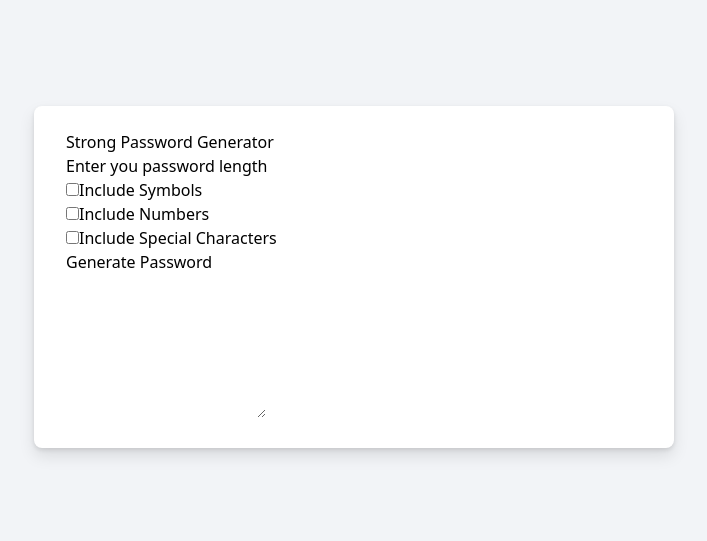
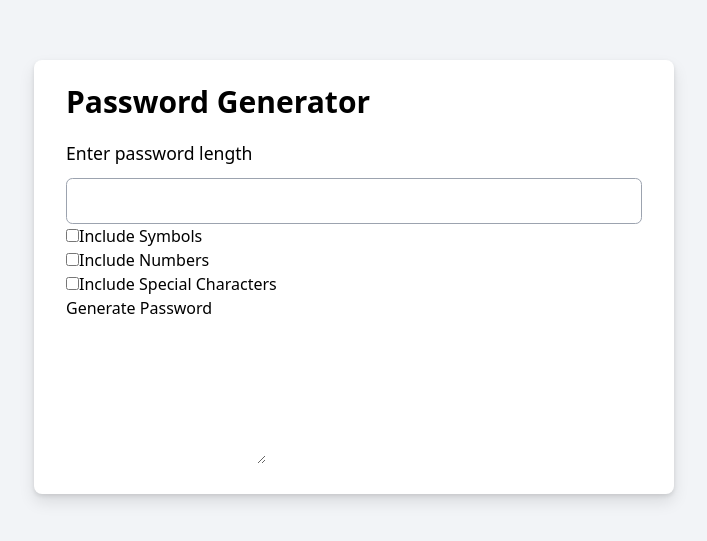
Before and after one commit to pxycknomdictator/password-generator, a React (Vite) app: page / in a window 1280 px wide. Shown: the part 123-664 px from the top of the page, without its empty margins (286-993 px from the left). Built offline with nearby package versions, Linux system fonts and the light colour scheme.

Commit message:
added styling in Input component

```diff
--- a/src/components/Heading.tsx
+++ b/src/components/Heading.tsx
@@ -1,3 +1,7 @@
 import { FC } from "react";
 
-export const Heading: FC = () => <h1>Strong Password Generator</h1>;
+export const Heading: FC = () => (
+  <h1 className="text-[1.5rem] text-center sm:text-left lg:text-3xl font-semibold mb-5">
+    Password Generator
+  </h1>
+);
--- a/src/components/Input.tsx
+++ b/src/components/Input.tsx
@@ -2,9 +2,16 @@ import { FC } from "react";
 
 export const Input: FC = () => (
   <form>
-    <div>
-      <label htmlFor="number">Enter you password length</label>
-      <input type="number" name="number" id="number" />
+    <div className="space-y-3">
+      <label className="text-[1.1rem]" htmlFor="number">
+        Enter password length
+      </label>
+      <input
+        className="w-full py-2 pl-3 text-xl inline-block outline-none border custom_transition border-gray-400 rounded-[.4rem] focus:border-blue-500 focus:border-[3px]"
+        type="number"
+        name="number"
+        id="number"
+      />
     </div>
   </form>
 );
--- a/src/index.css
+++ b/src/index.css
@@ -3,7 +3,14 @@
 @tailwind utilities;
 
 @layer base {
+  html,
+  body {
+    box-sizing: border-box;
+  }
   .custom_shadow {
     box-shadow: 0px 2px 4px rgba(0, 0, 0, 0.1), 0px 8px 16px rgba(0, 0, 0, 0.1);
   }
+  .custom_transition {
+    transition: all linear;
+  }
 }
```
